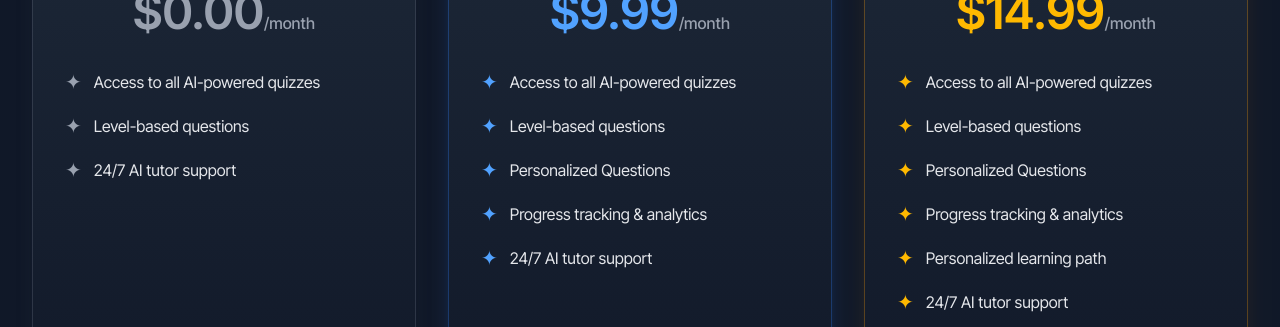
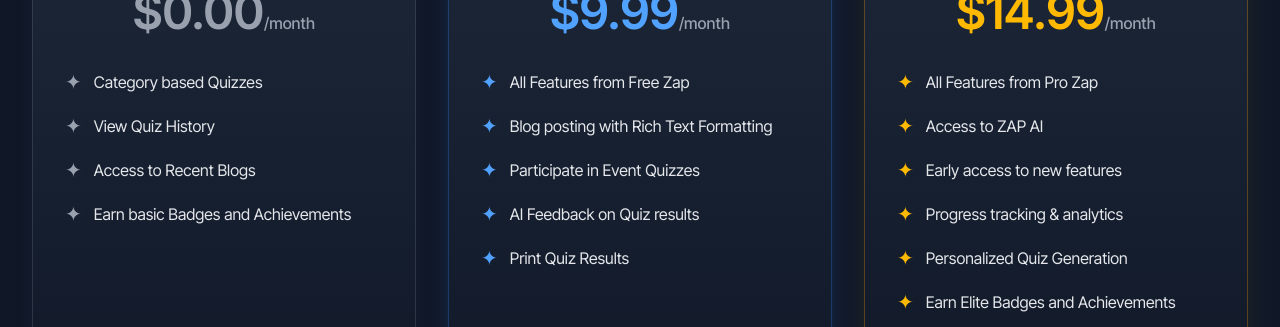
Before and after one commit to CodeXplorers-PH/brain-zap-client, a React (Vite) app: page /pricing in a window 1280 px wide. Shown: the part 473-800 px from the top of the page. Built offline with nearby package versions, Linux system fonts and the light colour scheme; no server answers.

Commit message:
Pricing page, Fixed bugs

```diff
--- a/src/Pages/Pricing/Sections/PricingPlan.jsx
+++ b/src/Pages/Pricing/Sections/PricingPlan.jsx
@@ -9,9 +9,10 @@ const pricingPlans = [
     description: "Kickstart your brain journey for free",
     price: "$0.00",
     features: [
-      "Access to all AI-powered quizzes",
-      "Level-based questions",
-      "24/7 AI tutor support",
+      "Category based Quizzes",
+      "View Quiz History",
+      "Access to Recent Blogs",
+      "Earn basic Badges and Achievements",
     ],
     cta: "Get Started",
     popular: false,
@@ -31,11 +32,11 @@ const pricingPlans = [
     description: "Step up your game with smart insights",
     price: "$9.99",
     features: [
-      "Access to all AI-powered quizzes",
-      "Level-based questions",
-      "Personalized Questions",
-      "Progress tracking & analytics",
-      "24/7 AI tutor support",
+      "All Features from Free Zap",
+      "Blog posting with Rich Text Formatting",
+      "Participate in Event Quizzes",
+      "AI Feedback on Quiz results",
+      "Print Quiz Results",
     ],
     cta: "Choose This Plan",
     popular: true,
@@ -55,12 +56,12 @@ const pricingPlans = [
     description: "Next-level learning. Learn like never before.",
     price: "$14.99",
     features: [
-      "Access to all AI-powered quizzes",
-      "Level-based questions",
-      "Personalized Questions",
+      "All Features from Pro Zap",
+      "Access to ZAP AI",
+      "Early access to new features",
       "Progress tracking & analytics",
-      "Personalized learning path",
-      "24/7 AI tutor support",
+      "Personalized Quiz Generation",
+      "Earn Elite Badges and Achievements",
     ],
     cta: "Choose This Plan",
     popular: false,
--- a/src/Pages/QuizPersonalized/PersonalizedQuiz.jsx
+++ b/src/Pages/QuizPersonalized/PersonalizedQuiz.jsx
@@ -62,7 +62,7 @@ const PersonalizedQuizSection = ({ hasSubscription }) => {
             <div className="mt-3 md:mt-0">
               <span className="bg-gradient-to-r from-violet-600 to-blue-600 px-3 py-1 rounded-full text-xs font-medium text-white inline-flex items-center">
                 <BsStars className="mr-1" />
-                Premium Feature
+                Elite Feature
               </span>
             </div>
           </div>
@@ -235,7 +235,7 @@ const PersonalizedQuizSection = ({ hasSubscription }) => {
               Unlock Personalized Quizzes
             </h3>
             <p className="text-gray-300 text-sm mb-4">
-              Upgrade to Pro or Elite to create custom quizzes tailored to your learning needs
+              Upgrade to Elite to create custom quizzes tailored to your learning needs
             </p>
             <button
               onClick={() => navigate("/pricing")}
--- a/src/Pages/StartQuiz/StartQuiz.jsx
+++ b/src/Pages/StartQuiz/StartQuiz.jsx
@@ -36,7 +36,7 @@ const StartQuiz = () => {
   }, [axiosPublic, user?.email]);
 
   // Determine if user has a Pro or Elite subscription
-  const hasSubscription = userInfo?.userInfo?.subscription === "Pro" || userInfo?.userInfo?.subscription === "Elite";
+  const hasSubscription = userInfo?.userInfo?.subscription === "Elite";
 
   if (userInfo?.userInfo === null) {
     return (
--- a/src/Routes/Router.jsx
+++ b/src/Routes/Router.jsx
@@ -66,7 +66,7 @@ export const router = createBrowserRouter([
         path: "/",
         element: (
           <Suspense fallback={<Loader></Loader>}>
-            <Home /> /* Home Page */,
+            <Home />
           </Suspense>
         ),
       },
@@ -74,7 +74,7 @@ export const router = createBrowserRouter([
         path: "/pricing",
         element: (
           <Suspense fallback={<Loader></Loader>}>
-            <Pricing />,
+            <Pricing />
           </Suspense>
         ),
       },
@@ -109,7 +109,7 @@ export const router = createBrowserRouter([
         path: "/contact",
         element: (
           <Suspense fallback={<Loader></Loader>}>
-            <Contact />,
+            <Contact />
           </Suspense>
         ),
       },
```
Also changed, not shown: src/Pages/Contact/Contact.jsx (indentation only).
